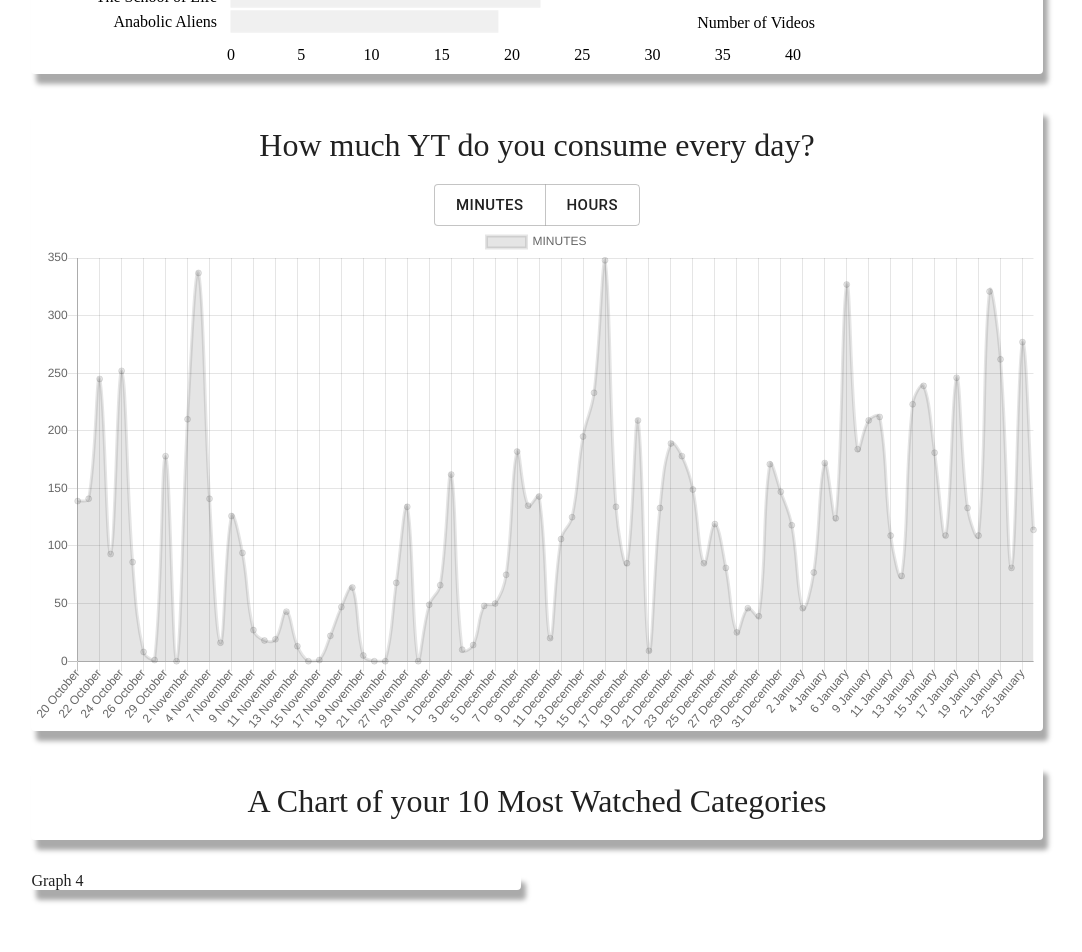
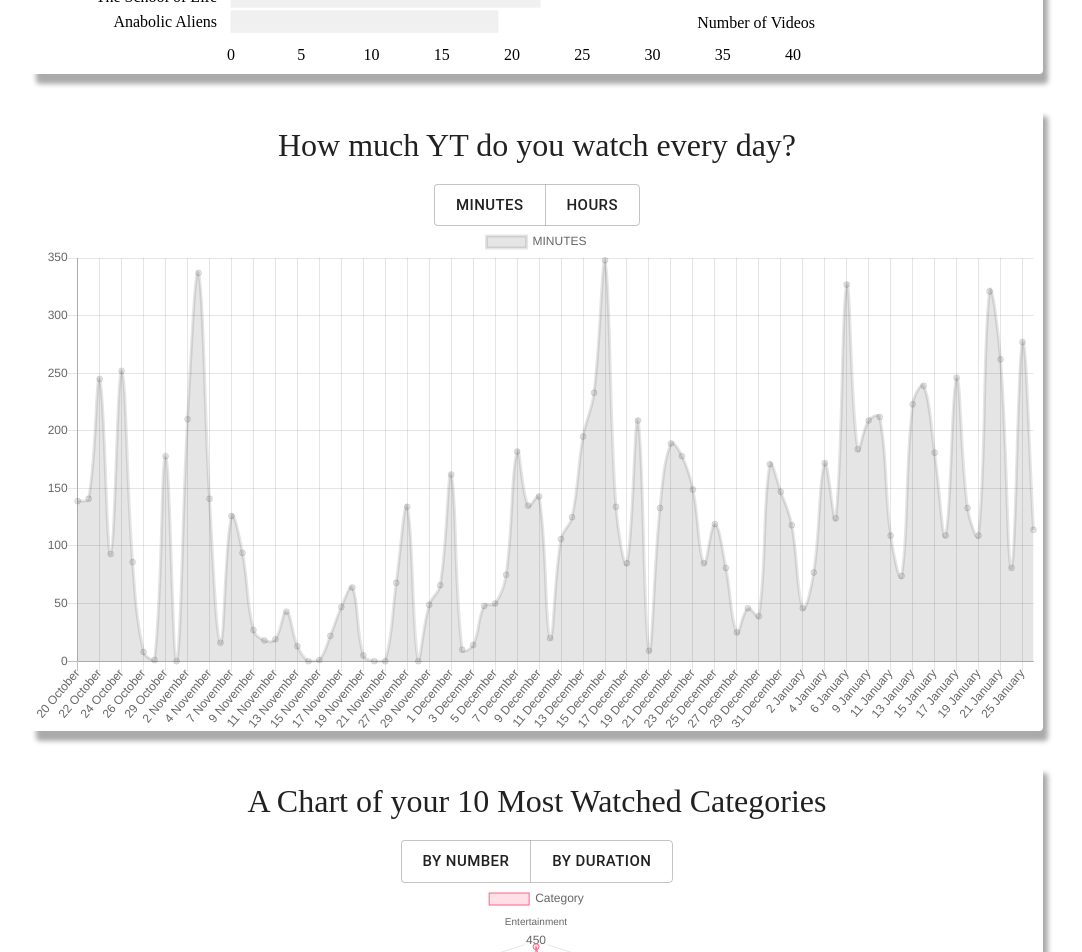
Before and after one commit to utkarshsingh99/Googlyzer, a React (Create React App) app: page / in a window 1280 px wide. Shown: the part 480-1432 px from the top of the page, without its empty margins (103-1185 px from the left). Before the commit the page ends 1386 px from the top, so only its background shows below. Built offline with nearby package versions, Linux system fonts and the light colour scheme.

Commit message:
Fixed headings and chart independence for future lazy loading

```diff
--- a/src/Containers/Homepage/index.js
+++ b/src/Containers/Homepage/index.js
@@ -63,14 +63,14 @@ class Homepage extends React.Component {
                     </Grid>
                     <Grid item xs={12}>
                         <Card1>
-                            <h1>How much YT do you consume every day?</h1>
+                            <h1>How much YT do you watch every day?</h1>
                             <DurationChart />
                         </Card1>
                     </Grid>
                     <Grid item xs={12}>
                         <Card1>
                             <h1>A Chart of your 10 Most Watched Categories</h1>
-                            {/* <CategoryChart /> */}
+                            <CategoryChart />
                         </Card1>
                     </Grid>
                     <Grid item xs={6}>
```
